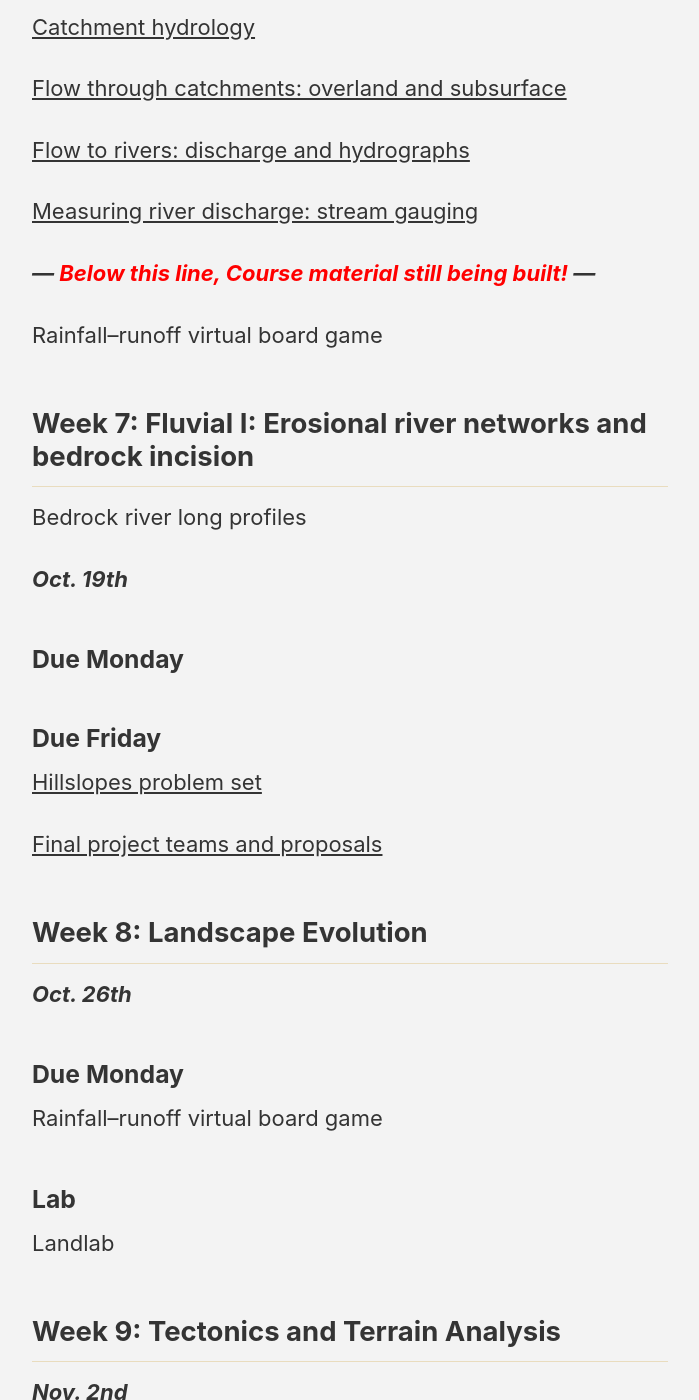
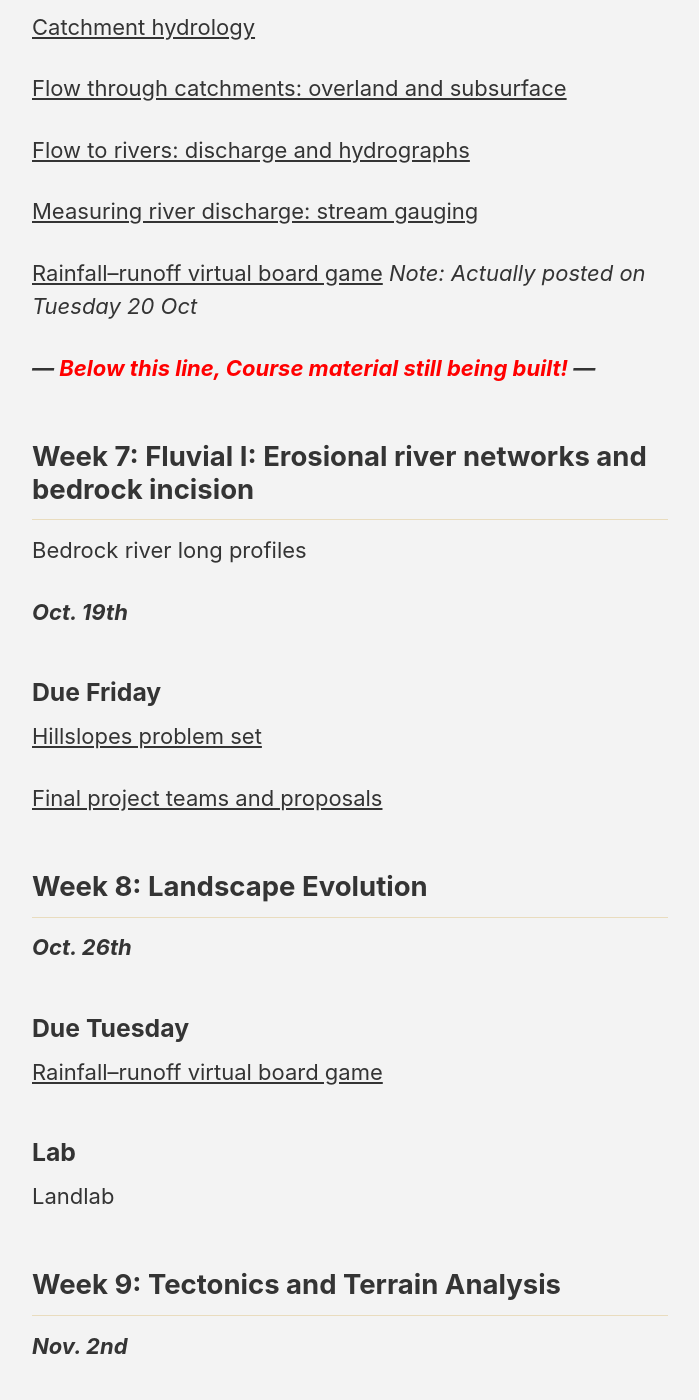
Before and after one commit to GeomorphOnline/GeomorphOnline.github.io, a Jekyll site: the page built from _pages/schedule.md, in a window 1280 px wide and 1400 px high, scrolled down 5294 px. Shown: the whole window, without its empty margins (290-989 px from the left). Built offline with Jekyll 4.4.1, drawn with Linux system fonts in a browser that asks for light colours; cached includes are drawn as plain includes; nearby versions of some CDN libraries.

Commit message:
Rainfall--runoff activity is live!

```diff
--- a/_pages/schedule.md
+++ b/_pages/schedule.md
@@ -178,9 +178,7 @@ Landslide physics and statistics
 
 [Measuring river discharge: stream gauging](/hydrology/gauging)
 
-***--- <font color="red">Below this line, Course material still being built!</font> ---***
-
-Rainfall--runoff virtual board game
+[Rainfall--runoff virtual board game](/hydrology/rainfall-runoff-activity.md) *Note: Actually posted on Tuesday 20 Oct*
 
 <!--
 Precipitation
@@ -196,6 +194,8 @@ Infiltration and Overland Flow
 Surface water and groundwater
 -->
 
+
+***--- <font color="red">Below this line, Course material still being built!</font> ---***
 
 ## Week 7: Fluvial I: Erosional river networks and bedrock incision
 
@@ -235,8 +235,6 @@ Bedrock river long profiles
 
 ***Oct. 19th***
 
-### Due Monday
-
 ### Due Friday
 
 [Hillslopes problem set](/hillslope/pset/)
@@ -247,9 +245,9 @@ Bedrock river long profiles
 
 ***Oct. 26th***
 
-### Due Monday
+### Due Tuesday
 
-Rainfall--runoff virtual board game
+[Rainfall--runoff virtual board game](/hydrology/rainfall-runoff-activity.md)
 
 ### Lab
 
```
